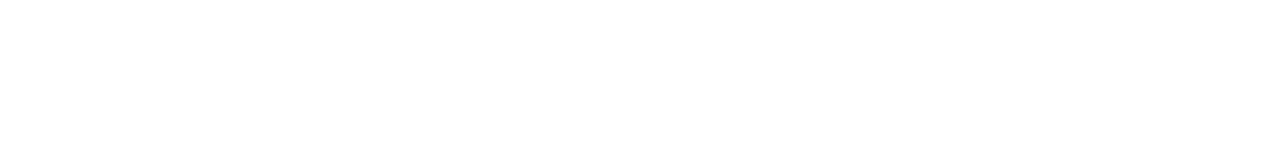
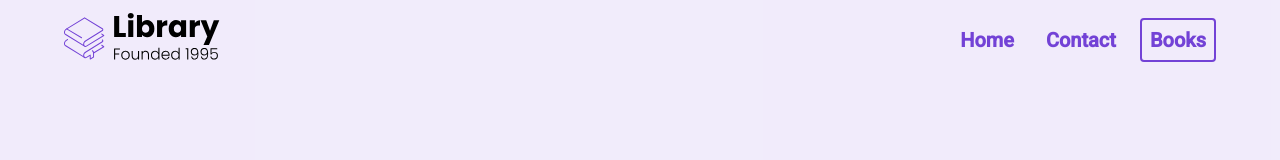
Before and after one commit to jericmariano/E-Commerce-Website-Review, a plain HTML site: page index.html in a window 1280 px wide. Drawn offline with Linux system fonts and the light colour scheme.

Commit message:
nav bar complete

```diff
--- a/index.html
+++ b/index.html
@@ -4,10 +4,25 @@
     <meta charset="UTF-8">
     <meta http-equiv="X-UA-Compatible" content="IE=edge">
     <meta name="viewport" content="width=device-width, initial-scale=1.0">
-    <title>Document</title>
+    <title>Library</title>
     <link rel="stylesheet" href="style.css">
 </head>
 <body>
+    <section id="landing">
+        <nav>
+            <div class="nav__container">
+                <img class="logo" src="./assets/Library.svg" alt="">
+                <ul class="nav__links">
+                    <li><a href="#" class="nav__link">Home</a></li>
+                    <li><a href="#" class="nav__link">Contact</a></li>
+                    <li><a href="#" class="nav__link nav__link--primary">Books</a></li>
+                </ul>
+            </div>
+        </nav>
+        <header>
+
+        </header>
+    </section>
 
 </body>
 </html>
--- a/style.css
+++ b/style.css
@@ -1,3 +1,65 @@
+@import url('https://fonts.googleapis.com/css2?family=Lato:wght@400;700&family=Roboto:ital,wght@0,300;0,400;0,500;1,700&display=swap');
+
 * {
+    padding: 0;
+    margin: 0;
+    box-sizing: border-box;
+    font-family: 'Roboto', sans-serif;
+}
 
+nav {
+    height: 80px;
+    display: flex;
 }
+
+.nav__container {
+    display: flex;
+    width: 100%;
+    max-width: 1200px;
+    padding: 0 24px;
+    justify-content: space-between;
+    align-items: center;
+    margin: 0 auto;
+}
+
+.logo {
+    width: 160px;
+}
+
+ul {
+    display: flex;
+}
+
+li {
+    list-style-type: none;
+}
+
+.nav__link {
+    margin-left: 16px;
+    text-decoration: none;
+    font-size: 20px;
+    color: #7342d6;
+    font-weight: bold;
+    padding: 8px;
+}
+
+.nav__link:hover {
+    text-decoration: underline;
+}
+
+.nav__link--primary {
+    border: 2px solid #7342d6;
+    border-radius: 4px;
+}
+
+.nav__link--primary:hover {
+    text-decoration: none;
+}
+
+#landing {
+    background-color: rgba(115, 66, 214, 0.1);
+}
+
+header {
+    height: calc(100vh - 80px);
+}
```
Also changed, not shown: assets/Library.svg (added), assets/Undraw_Books.svg (added), assets/atomic habits.jpg (added), assets/book-1.jpeg (added), assets/book-2.jpeg (added), assets/book-3.jpeg (added), assets/book-4.jpeg (added), assets/book-5.jpeg (added), assets/book-6.jpeg (added), assets/book-7.jpg (added), assets/book-8.jpeg (added), assets/crack the coding interview.png (added), assets/david goggins.jpeg (added), assets/deep work.jpeg (added), 1 more files.
